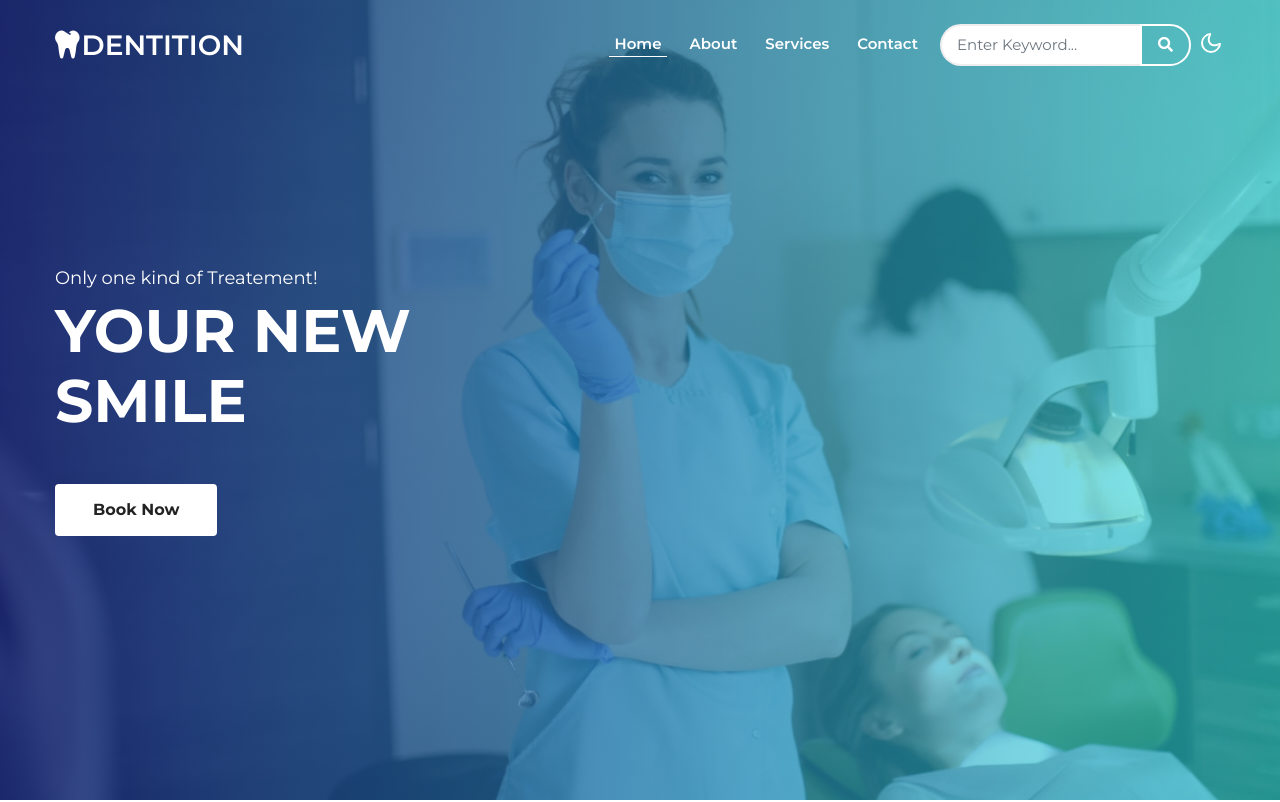
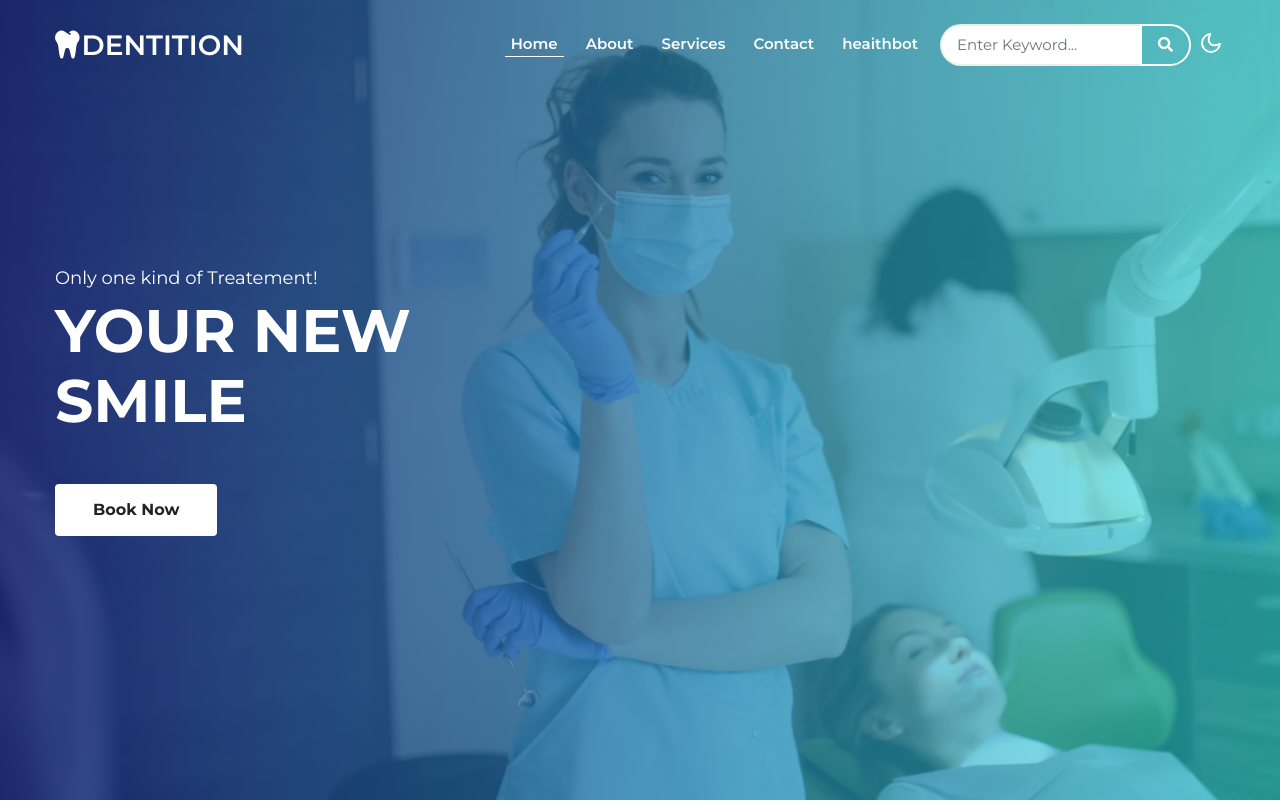
Before and after one commit to Ali63143/project13, a plain HTML site: page index.html in a window 1280 px wide. Shown: the top 802 px of the page. Drawn offline with Linux system fonts and the light colour scheme.

Commit message:
Update index.html

```diff
--- a/index.html
+++ b/index.html
@@ -41,6 +41,10 @@
                         <li class="nav-item">
                             <a class="nav-link" href="contact.html">Contact</a>
                         </li>
+                        <li class="nav-item">
+                            <a class="nav-link" href="healthbot.html">heaithbot</a>
+                        </li>
+
                     </ul>
                     <form action="#error" method="GET" class="d-flex search-header">
                         <input class="form-control" type="search" placeholder="Enter Keyword..." aria-label="Search"
```
